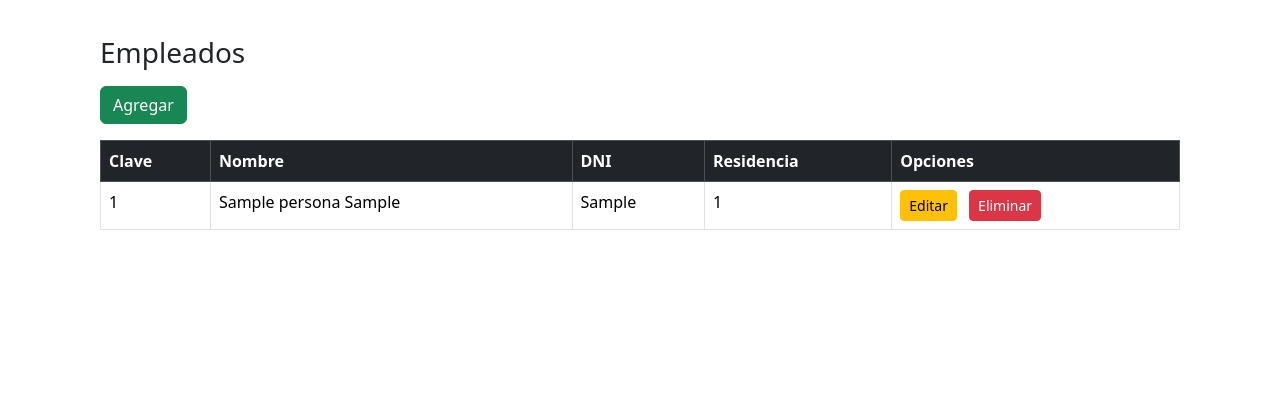
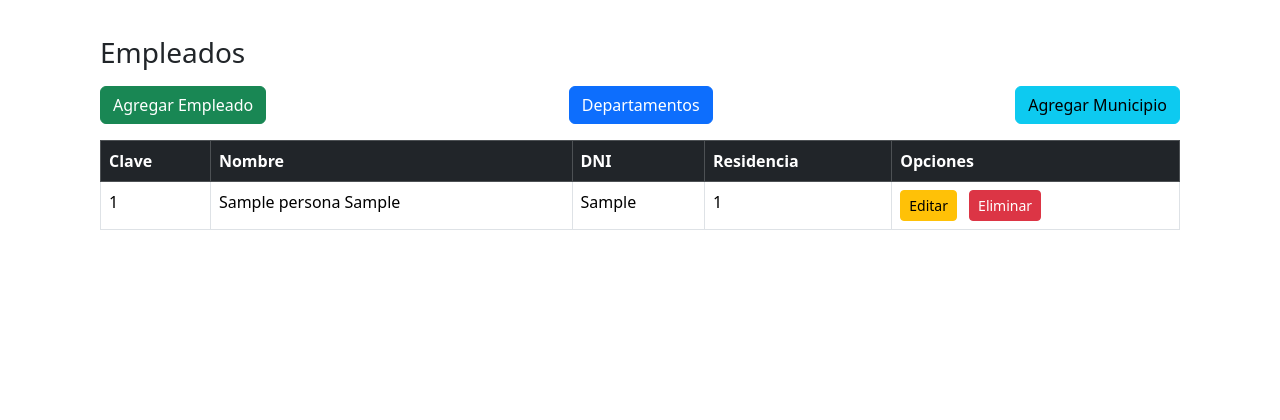
Before and after one commit to UnalKami/plantilla-crud-bootstrap, a Flask app: page / in a window 1280 px wide. Shown: the top 420 px of the page. Run offline with Flask 3, Linux system fonts and the light colour scheme; tables that the repository leaves empty or names only in its code hold one stand-in row (values such as "Sample post"); data that the repository does not hold is empty; some libraries are stand-ins or nearby versions.

Commit message:
Update index.html

```diff
--- a/templates/index.html
+++ b/templates/index.html
@@ -18,7 +18,11 @@
         <div class="container">
             <h3 class="my-3" id="titulo">Empleados</h3>
 
-            <a href="/nuevo" class="btn btn-success">Agregar</a>
+            <div class="d-flex justify-content-between my-3">
+                <a href="/nuevo" class="btn btn-success">Agregar Empleado</a>
+                <a href="/ver_departamentos" class="btn btn-primary">Departamentos</a>
+                <a href="/nuevo_municipio" class="btn btn-info">Agregar Municipio</a>
+            </div>
 
             <table class="table table-hover table-bordered my-3" aria-describedby="titulo">
                 <thead class="table-dark">
```
